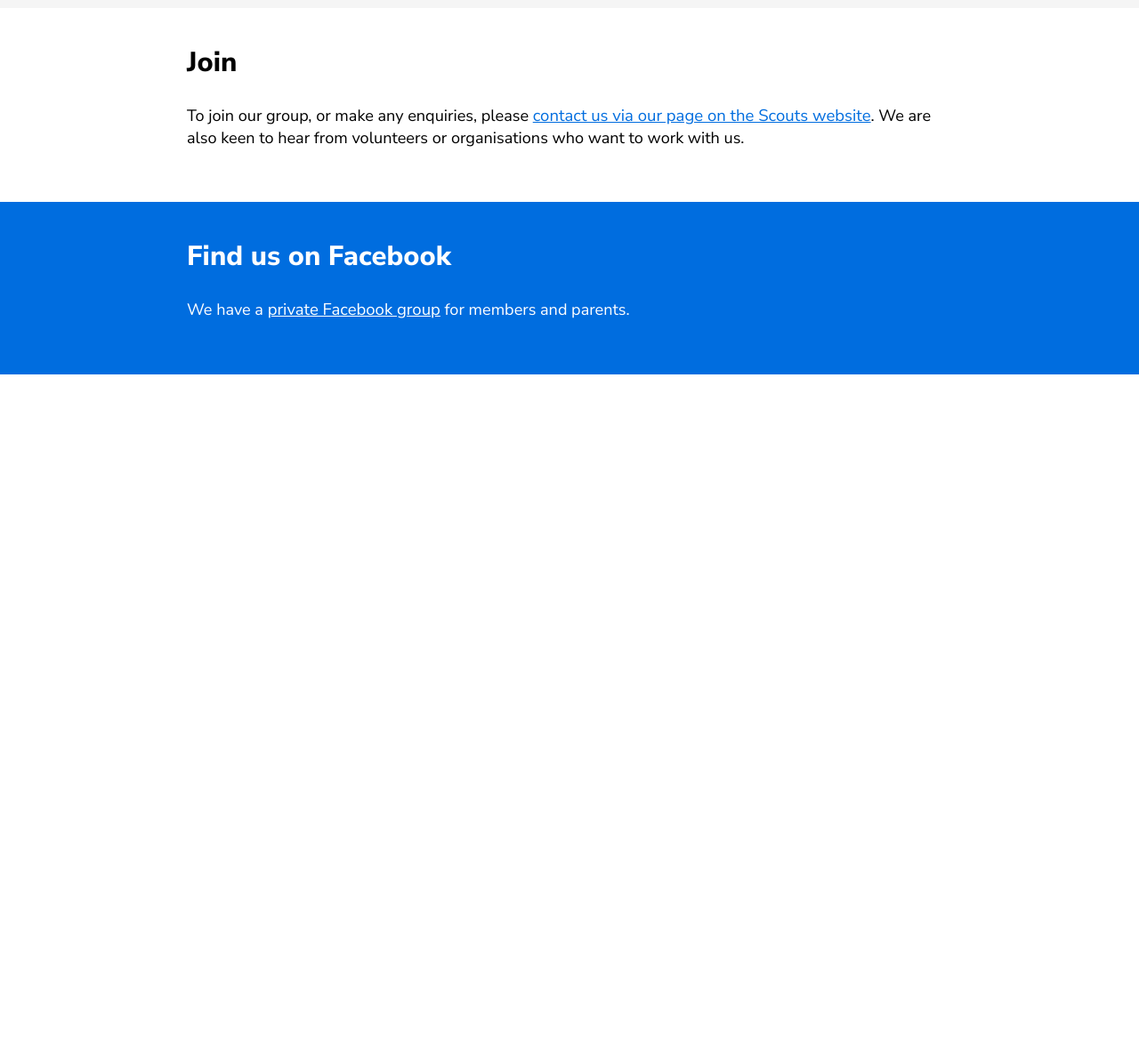
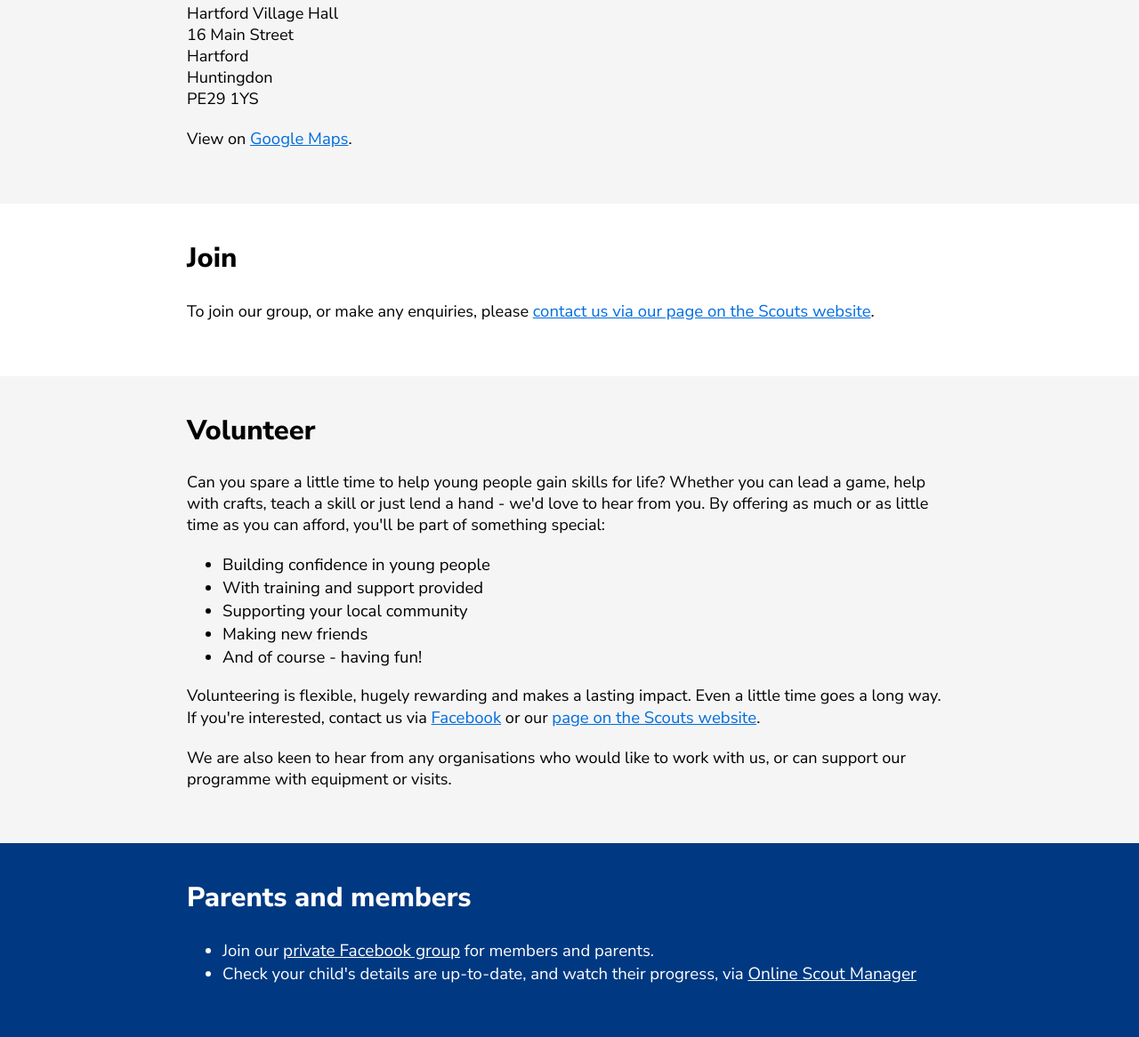
Before and after one commit to 1st-Hunts/1st-Hunts.github.io, a plain HTML site: page index.html in a window 1280 px wide. Shown: the part 1070-2236 px from the top of the page at 89% size. Before the commit the page ends 1491 px from the top, so only its background shows below. Drawn offline with Linux system fonts and the light colour scheme.

Commit message:
Content updates, focusing on volunteering opportunities

```diff
--- a/index.html
+++ b/index.html
@@ -30,6 +30,7 @@
     html, body {
       margin: 0;
       padding: 0;
+      scroll-behavior: smooth;
     }
 
     h1,
@@ -111,6 +112,8 @@
       font-weight: 700;
       display: inline-block;
       transition: all 0.5s;
+      margin-right: 1rem;
+      border-radius: 0.25rem;
     }
 
     a.button:hover {
@@ -157,9 +160,19 @@
     <h1>1<sup>st</sup> Hunts (Hartford) Scout Group</h1>
     <p><strong>We are a small but thriving Scout group that meets at Hartford Village Hall in Huntingdon (Cambridgeshire) on a Thursday evening. We currently run Beavers, Cubs and Scouts.
       We camp 2-3 times a year, and try to provide a varied activity schedule with a focus on the outdoors.</strong></p>
-    <p><a class="button" href="https://www.scouts.org.uk/groups/10009986?loc=PE29%201LF&slug=1st-Hunts-%28Hartford%29">Join!</a></p>
+    <p>
+      <a class="button" href="https://www.scouts.org.uk/groups/10009986?loc=PE29%201LF&slug=1st-Hunts-%28Hartford%29">Join!</a>
+      <a class="button" href="#volunteer">Volunteer!</a>
+    </p>
   </div>
 </header>
+
+<section class="blue">
+  <div class="inner">
+    <h2>Find us on Facebook</h2>
+    <p>Follow us, and help us spread the word about our fantastic acitivites and adventures via our <a href="https://www.facebook.com/people/1st-Hunts-Hartford-Scout-group/61574611515104/">Facebook page</a></p>
+  </div>
+</section>
 
 <section>
   <div class="inner">
@@ -199,14 +212,33 @@
 <section>
   <div class="inner">
     <h2>Join</h2>
-    <p>To join our group, or make any enquiries, please <a href="https://www.scouts.org.uk/groups/10009986?loc=PE29%201LF&slug=1st-Hunts-%28Hartford%29">contact us via our page on the Scouts website</a>. We are also keen to hear from volunteers or organisations who want to work with us.</p>
+    <p>To join our group, or make any enquiries, please <a href="https://www.scouts.org.uk/groups/10009986?loc=PE29%201LF&slug=1st-Hunts-%28Hartford%29">contact us via our page on the Scouts website</a>.</p>
   </div>
 </section>
 
-<section class="blue">
+<section class="grey" id="volunteer">
   <div class="inner">
-    <h2>Find us on Facebook</h2>
-    <p>We have a <a href="https://www.facebook.com/groups/1181902775203791/">private Facebook group</a> for members and parents.</p>
+    <h2>Volunteer</h2>
+    <p>Can you spare a little time to help young people gain skills for life? Whether you can lead a game, help with crafts, teach a skill or just lend a hand - we'd love to hear from you. By offering as much or as little time as you can afford, you'll be part of something special:</p>
+    <ul>
+      <li>Building confidence in young people</li>
+      <li>With training and support provided</li>
+      <li>Supporting your local community</li>
+      <li>Making new friends</li>
+      <li>And of course - having fun!</li>
+    </ul>
+    <p>Volunteering is flexible, hugely rewarding and makes a lasting impact. Even a little time goes a long way. If you're interested, contact us via <a href="https://www.facebook.com/people/1st-Hunts-Hartford-Scout-group/61574611515104/">Facebook</a> or our <a href="https://www.scouts.org.uk/groups/10009986?loc=PE29%201LF&slug=1st-Hunts-%28Hartford%29">page on the Scouts website</a>.</p>
+    <p>We are also keen to hear from any organisations who would like to work with us, or can support our programme with equipment or visits.</p>
+  </div>
+</section>
+
+<section class="navy">
+  <div class="inner">
+    <h2>Parents and members</h2>
+    <ul>
+      <li>Join our <a href="https://www.facebook.com/groups/1181902775203791/">private Facebook group</a> for members and parents.</li>
+      <li>Check your child's details are up-to-date, and watch their progress, via <a href="https://www.onlinescoutmanager.co.uk/">Online Scout Manager</a></li>
+    </ul>
   </div>
 </section>
 
```
